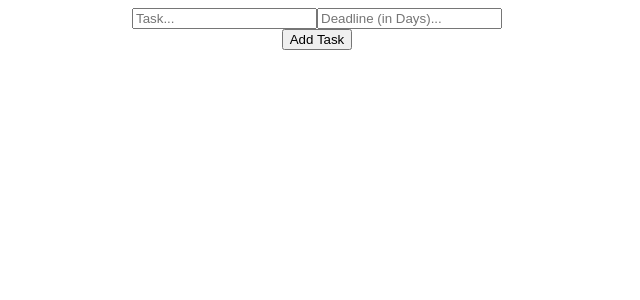
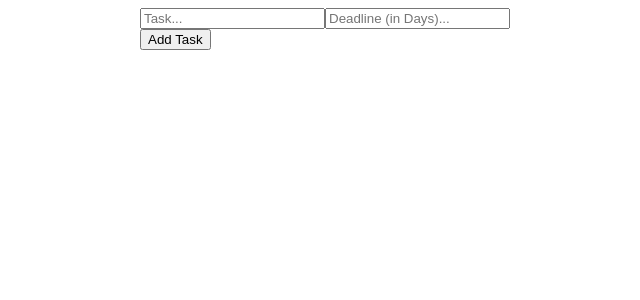
Before and after one commit to WinterIsCoding23/todo-typescript, a React (Create React App) app: page / in a window 1280 px wide. Shown: the top 300 px of the page, without its empty margins (323-963 px from the left). Built offline with nearby package versions, Linux system fonts and the light colour scheme.

Commit message:
style .App incl making it a column-flexbox

```diff
--- a/src/App.css
+++ b/src/App.css
@@ -1,3 +1,8 @@
 .App {
-  text-align: center;
+  display: flex;
+  flex-direction: column;
+  align-items: center;
+  width: 100vw;
+  height: 100vh;
+  font-family: Arial, Helvetica, sans-serif;
 }
```
